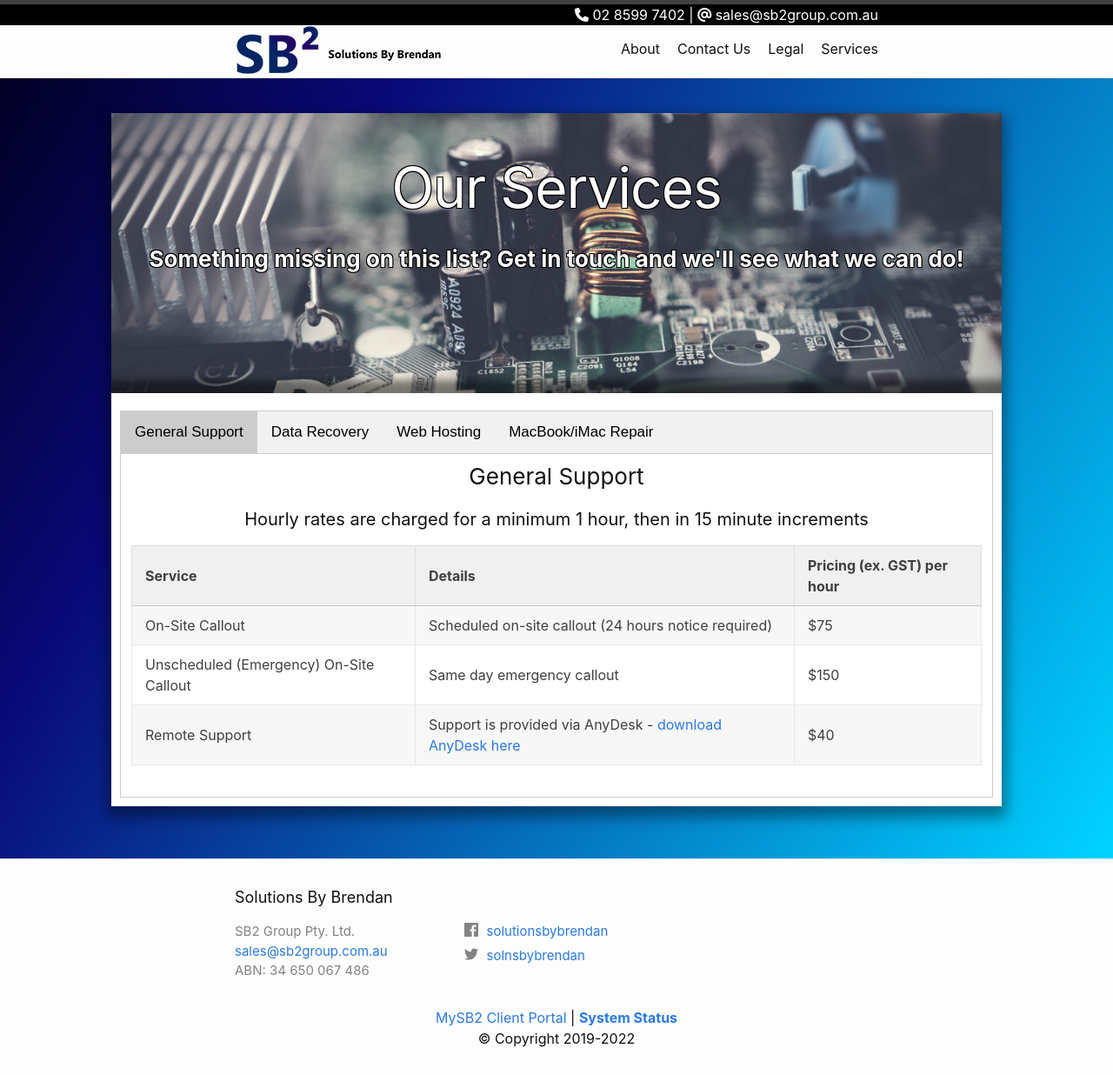
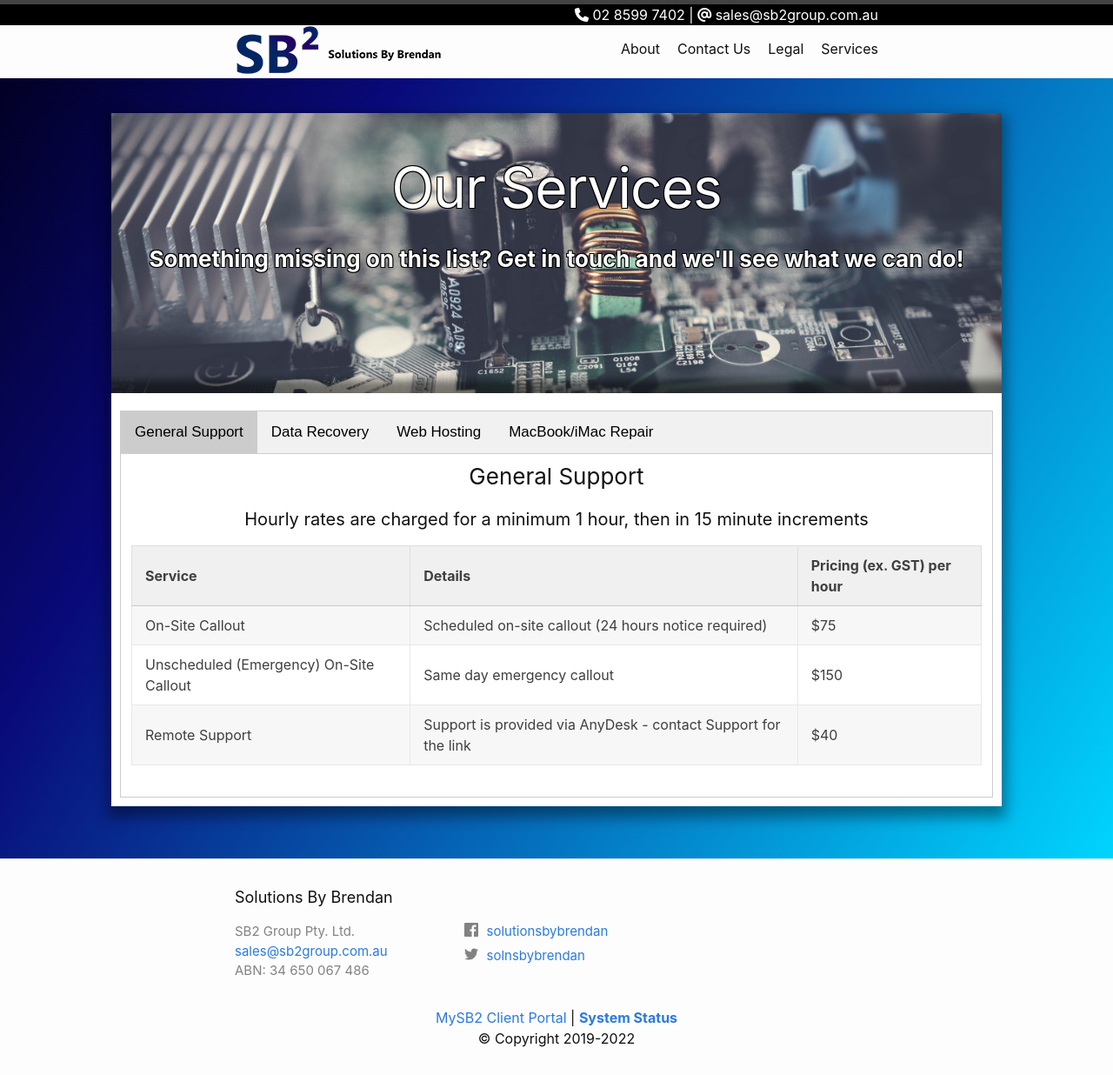
Before and after one commit to iKill101/sb2-grp, a Jekyll site: the page built from services.markdown, in a window 1280 px wide. Shown: the whole page at 87% size. Built offline with Jekyll 4.4.1, drawn with Linux system fonts in a browser that asks for light colours; nearby versions of some CDN libraries.

Commit message:
Updated AnyDesk link

```diff
--- a/services.markdown
+++ b/services.markdown
@@ -139,7 +139,7 @@ permalink: /services/
     </tr>
     <tr>
         <td>Remote Support</td>
-        <td>Support is provided via AnyDesk - <a href="https://sb2.group/remote">download AnyDesk here</a></td>
+        <td>Support is provided via AnyDesk - contact Support for the link</td>
         <td>$40</td>
     </tr>
     </table>
```
